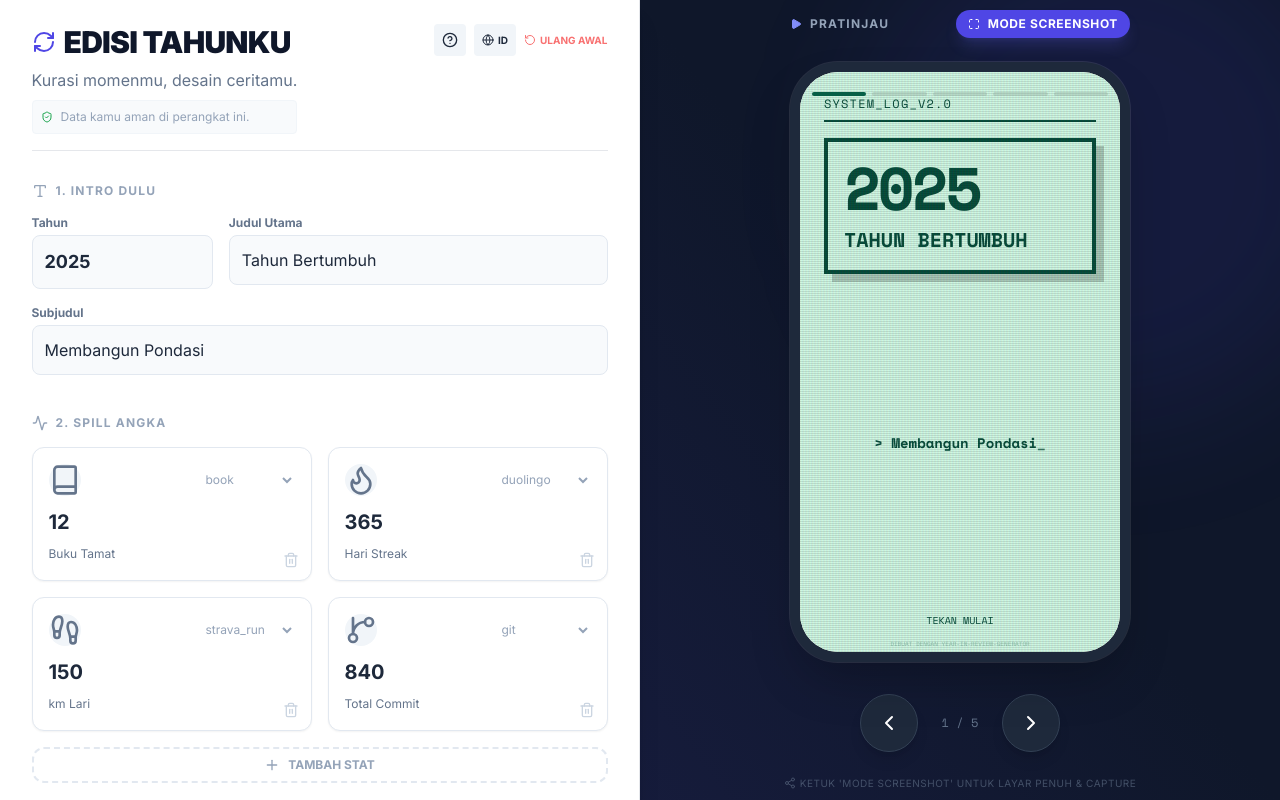
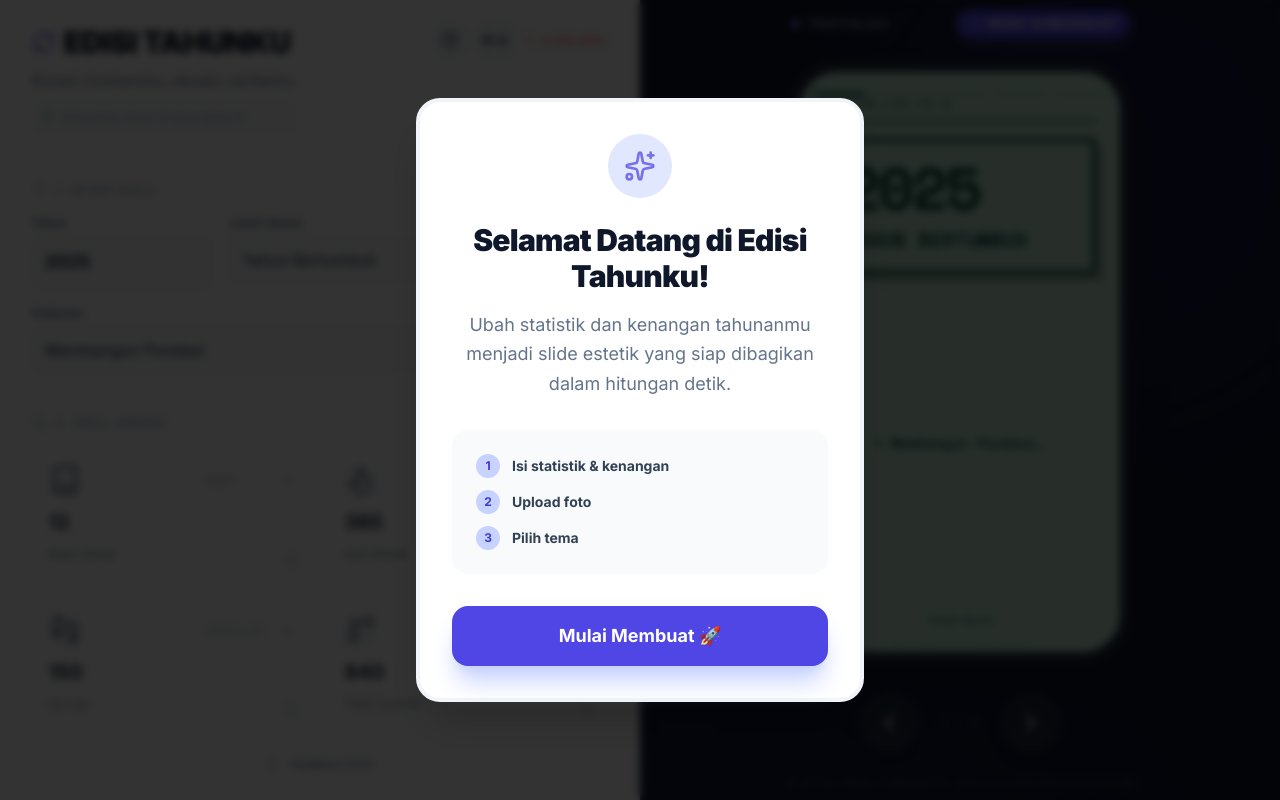
Before and after one commit to fadlyzaki/year-in-review, a React (Vite) app: page / in a window 1280 px wide. Built offline with nearby package versions, Linux system fonts and the light colour scheme.

Commit message:
add on-boarding modal

```diff
--- a/src/YearInReviewGenerator.jsx
+++ b/src/YearInReviewGenerator.jsx
@@ -6,14 +6,20 @@ import {
   Image as ImageIcon, Upload, Plus, Trash2, Wand2, Save, RotateCcw,
   Flame, Languages, Bike, Footprints, Dumbbell, Plane, Gamepad2, Code,
   PenTool, DollarSign, Headphones, Video, Utensils, Moon, MapPin,
-  GitBranch, Twitter, Instagram, Linkedin, ShieldCheck, HelpCircle, X, EyeOff
+  GitBranch, Twitter, Instagram, Linkedin, ShieldCheck, HelpCircle, X, EyeOff, Sparkles // Added Sparkles
 } from 'lucide-react';
+
+// ... [BAGIAN CONSTANTS (ICON_MAP, DEFAULT_LABELS, THEMES, TEMPLATES, TRANSLATIONS, UTILITY FUNCTIONS, THEME RENDERERS) TETAP SAMA SEPERTI KODE SEBELUMNYA] ...
+// ... (Saya persingkat bagian atas agar fokus pada perubahan logika utama di bawah) ...
 
 /**
  * ------------------------------------------------------------------
- * 1. CONSTANTS & CONFIGURATION
+ * 1. CONSTANTS & CONFIGURATION (PASTE DARI KODE SEBELUMNYA DI SINI)
  * ------------------------------------------------------------------
  */
+// Pastikan kamu tetap menyertakan ICON_MAP, DEFAULT_LABELS, THEMES, TEMPLATES, TRANSLATIONS,
+// UTILITY FUNCTIONS, dan SEMUA RENDERER (RenderRetro, RenderSwiss, dll) di sini.
+// Kode di bawah ini adalah sambungan dari Renderers sampai Main Component.
 
 const ICON_MAP = {
   coffee: <Coffee className="w-full h-full" />,
@@ -146,6 +152,11 @@ const TRANSLATIONS = {
     step1: "Fill in stats & memories", step2: "Upload photos", step3: "Choose theme", step4: "Open Screenshot Mode",
     close: "Got it!", madeBy: "made with year-in-review-generator",
 
+    // Onboarding
+    welcomeTitle: "Welcome to Year Edit!",
+    welcomeDesc: "Turn your yearly stats and memories into stunning, shareable aesthetic slides in seconds.",
+    start: "Start Creating",
+
     // Theme specific
     pressStart: "PRESS START", playerStats: "PLAYER_STATS", achievements: "ACHIEVEMENTS", memoryDump: "MEMORY_DUMP", endTrans: "END_OF_TRANSMISSION",
     annualReport: "ANNUAL REPORT", keyPoints: "KEY POINTS", endReport: "END REPORT", fig: "FIG",
@@ -153,9 +164,8 @@ const TRANSLATIONS = {
     systemBoot: ":: SYSTEM_BOOT ::", neuralStats: "NEURAL_STATS", coreMem: "CORE_MEMORY", visualLogs: "VISUAL_LOGS", endLine: "END_OF_LINE_",
     keyFigures: "Key Figures", fin: "Fin.", wow: "WOW!", pow: "POW!", snap: "SNAP!",
     aesthetics: "A E S T H E T I C S", memoriesExe: "memories.exe", visuals: "V I S U A L S",
-    volume: "VOL", indexRerum: "INDEX RERUM", chronicles: "CHRONICLES", plates: "PLATES", finis: "— FINIS —",
-
-    // FIX: Added missing keys for Brutal/Glass themes
+    volume: "JILID", indexRerum: "INDEKS", chronicles: "KRONIK", plates: "PELAT", finis: "— FINIS —",
+
     myStats: "MY STATS",
     wins: "BIG WINS",
     pics: "EVIDENCE",
@@ -174,6 +184,11 @@ const TRANSLATIONS = {
     step1: "Isi statistik & kenangan", step2: "Upload foto", step3: "Pilih tema", step4: "Buka Mode Screenshot",
     close: "Siap, gas!", madeBy: "dibuat dengan year-in-review-generator",
 
+    // Onboarding
+    welcomeTitle: "Selamat Datang di Edisi Tahunku!",
+    welcomeDesc: "Ubah statistik dan kenangan tahunanmu menjadi slide estetik yang siap dibagikan dalam hitungan detik.",
+    start: "Mulai Membuat",
+
     // Theme specific
     pressStart: "TEKAN MULAI", playerStats: "STATISTIK_PEMAIN", achievements: "PENCAPAIAN", memoryDump: "MEMORI_DUMP", endTrans: "TRANSMISI SELESAI",
     annualReport: "LAPORAN TAHUNAN", keyPoints: "POIN UTAMA", endReport: "LAPORAN SELESAI", fig: "GBR",
@@ -183,19 +198,12 @@ const TRANSLATIONS = {
     aesthetics: "E S T E T I K A", memoriesExe: "memori.exe", visuals: "V I S U A L",
     volume: "JILID", indexRerum: "INDEKS", chronicles: "KRONIK", plates: "PELAT", finis: "— TAMAT —",
 
-    // FIX: Added missing keys for Brutal/Glass themes
     myStats: "STATISTIK",
     wins: "PENCAPAIAN",
     pics: "DOKUMENTASI",
     recap: "REKAP"
   }
 };
-
-/**
- * ------------------------------------------------------------------
- * 2. UTILITY FUNCTIONS (Logic Extraction)
- * ------------------------------------------------------------------
- */
 
 const getPhotoGridClasses = (count) => {
   if (count <= 2) return "grid-cols-1 grid-rows-2";
@@ -1147,7 +1155,7 @@ export default function YearInReviewGenerator() {
   const [currentTheme, setCurrentTheme] = useState('retro');
   const [currentSlide, setCurrentSlide] = useState(0);
 
-  // ACTIVATED: Clean Mode Logic for Screenshots
+  // Clean Mode Logic for Screenshots
   const [isCleanMode, setIsCleanMode] = useState(false);
   const [showToast, setShowToast] = useState(false);
 
@@ -1156,9 +1164,26 @@ export default function YearInReviewGenerator() {
   const [language, setLanguage] = useState('id');
   const [showHelp, setShowHelp] = useState(false);
 
+  // --- [NEW] Onboarding State ---
+  const [showOnboarding, setShowOnboarding] = useState(false);
+
   const t = TRANSLATIONS[language];
   const totalSlides = 5;
   const scrollContainerRef = useRef(null);
+
+  // --- [NEW] Onboarding Check Effect ---
+  useEffect(() => {
+    const hasOnboarded = localStorage.getItem('hasOnboarded_v1');
+    if (!hasOnboarded) {
+      setShowOnboarding(true);
+    }
+  }, []);
+
+  // --- [NEW] Close Onboarding Handler ---
+  const handleCloseOnboarding = () => {
+    setShowOnboarding(false);
+    localStorage.setItem('hasOnboarded_v1', 'true');
+  };
 
   // --- CLEAN MODE LOGIC ---
   const enterCleanMode = (e) => {
@@ -1332,23 +1357,73 @@ export default function YearInReviewGenerator() {
 
   return (
     <div className="min-h-screen bg-gray-50 text-slate-800 font-sans flex flex-col lg:flex-row lg:h-screen lg:overflow-hidden">
+        {/* --- [NEW] ONBOARDING MODAL --- */}
+      {showOnboarding && (
+        <div className="fixed inset-0 z-[300] bg-black/80 backdrop-blur-sm flex items-center justify-center p-4">
+            <div className="bg-white rounded-3xl p-8 max-w-md w-full shadow-2xl relative animate-in fade-in zoom-in-95 duration-500 text-center border-4 border-slate-100">
+              <div className="w-16 h-16 bg-indigo-100 text-indigo-600 rounded-full flex items-center justify-center mx-auto mb-6">
+                 <Sparkles className="w-8 h-8 animate-pulse" />
+              </div>
+              <h3 className="text-3xl font-black text-slate-900 mb-4 tracking-tight">{t.welcomeTitle}</h3>
+              <p className="text-slate-500 text-lg mb-8 leading-relaxed">{t.welcomeDesc}</p>
+
+              <div className="space-y-3 mb-8 text-left bg-slate-50 p-6 rounded-2xl">
+                 <div className="flex items-center gap-3 text-sm font-bold text-slate-700">
+                    <span className="w-6 h-6 rounded-full bg-indigo-200 text-indigo-700 flex items-center justify-center text-xs">1</span>
+                    {t.step1}
+                 </div>
+                 <div className="flex items-center gap-3 text-sm font-bold text-slate-700">
+                    <span className="w-6 h-6 rounded-full bg-indigo-200 text-indigo-700 flex items-center justify-center text-xs">2</span>
+                    {t.step2}
+                 </div>
+                 <div className="flex items-center gap-3 text-sm font-bold text-slate-700">
+                    <span className="w-6 h-6 rounded-full bg-indigo-200 text-indigo-700 flex items-center justify-center text-xs">3</span>
+                    {t.step3}
+                 </div>
+              </div>
+
+              <button onClick={handleCloseOnboarding} className="w-full bg-indigo-600 text-white font-bold text-lg py-4 rounded-2xl hover:bg-indigo-700 transition-transform active:scale-95 shadow-xl shadow-indigo-200">
+                  {t.start} 🚀
+              </button>
+            </div>
+        </div>
+      )}
 
       {/* Help Modal */}
       {showHelp && (
         <div className="fixed inset-0 z-[100] bg-black/60 backdrop-blur-sm flex items-center justify-center p-4" onClick={() => setShowHelp(false)}>
-            <div className="bg-white rounded-2xl p-6 max-w-sm w-full shadow-2xl relative animate-in fade-in zoom-in-95 duration-200" onClick={e => e.stopPropagation()}>
+           <div className="bg-white rounded-2xl p-6 max-w-sm w-full shadow-2xl relative animate-in fade-in zoom-in-95 duration-200" onClick={e => e.stopPropagation()}>
               <button onClick={() => setShowHelp(false)} className="absolute top-4 right-4 text-slate-400 hover:text-slate-600">
                 <X className="w-5 h-5" />
               </button>
               <h3 className="text-xl font-black text-slate-900 mb-2">{t.helpTitle}</h3>
               <p className="text-slate-500 text-sm mb-6">{t.helpDesc}</p>
+
+              <div className="space-y-4">
+                 <div className="flex gap-3">
+                    <div className="w-8 h-8 rounded-full bg-indigo-100 text-indigo-600 flex items-center justify-center font-bold text-sm shrink-0">1</div>
+                    <p className="text-sm text-slate-700 font-medium pt-1.5">{t.step1}</p>
+                 </div>
+                 <div className="flex gap-3">
+                    <div className="w-8 h-8 rounded-full bg-pink-100 text-pink-600 flex items-center justify-center font-bold text-sm shrink-0">2</div>
+                    <p className="text-sm text-slate-700 font-medium pt-1.5">{t.step2}</p>
+                 </div>
+                 <div className="flex gap-3">
+                    <div className="w-8 h-8 rounded-full bg-yellow-100 text-yellow-600 flex items-center justify-center font-bold text-sm shrink-0">3</div>
+                    <p className="text-sm text-slate-700 font-medium pt-1.5">{t.step3}</p>
+                 </div>
+                 <div className="flex gap-3">
+                    <div className="w-8 h-8 rounded-full bg-emerald-100 text-emerald-600 flex items-center justify-center font-bold text-sm shrink-0">4</div>
+                    <p className="text-sm text-slate-700 font-medium pt-1.5">{t.step4}</p>
+                 </div>
+              </div>
+
               <button onClick={() => setShowHelp(false)} className="w-full mt-8 bg-slate-900 text-white font-bold py-3 rounded-xl hover:bg-slate-800 transition-colors">
-                  {t.close}
+                 {t.close}
               </button>
-            </div>
+           </div>
         </div>
       )}
-
       {/* --- FULL SCREEN PREVIEW OVERLAY --- */}
       {isFullScreen && (
         <div className="fixed inset-0 z-[200] bg-black flex items-center justify-center p-0 md:p-4 h-[100dvh]">
```
